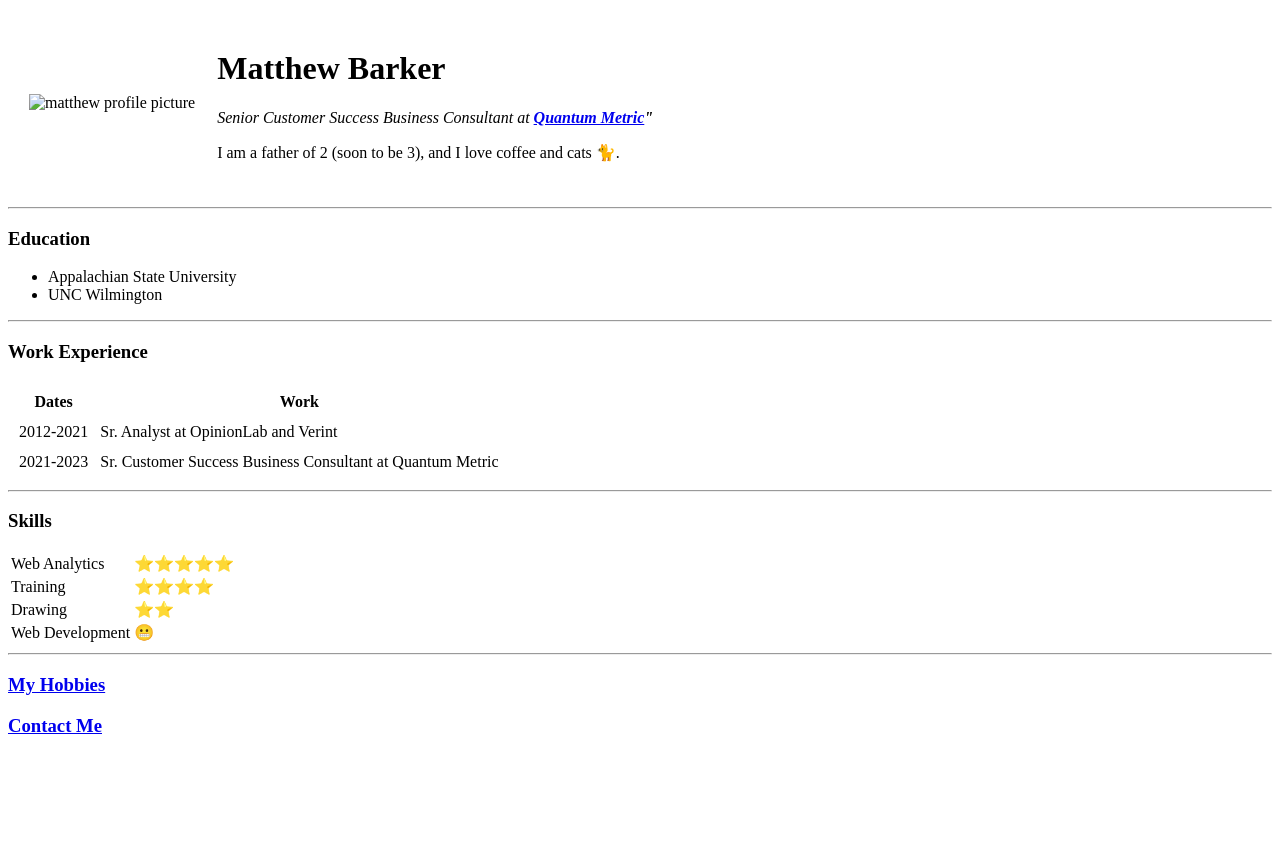
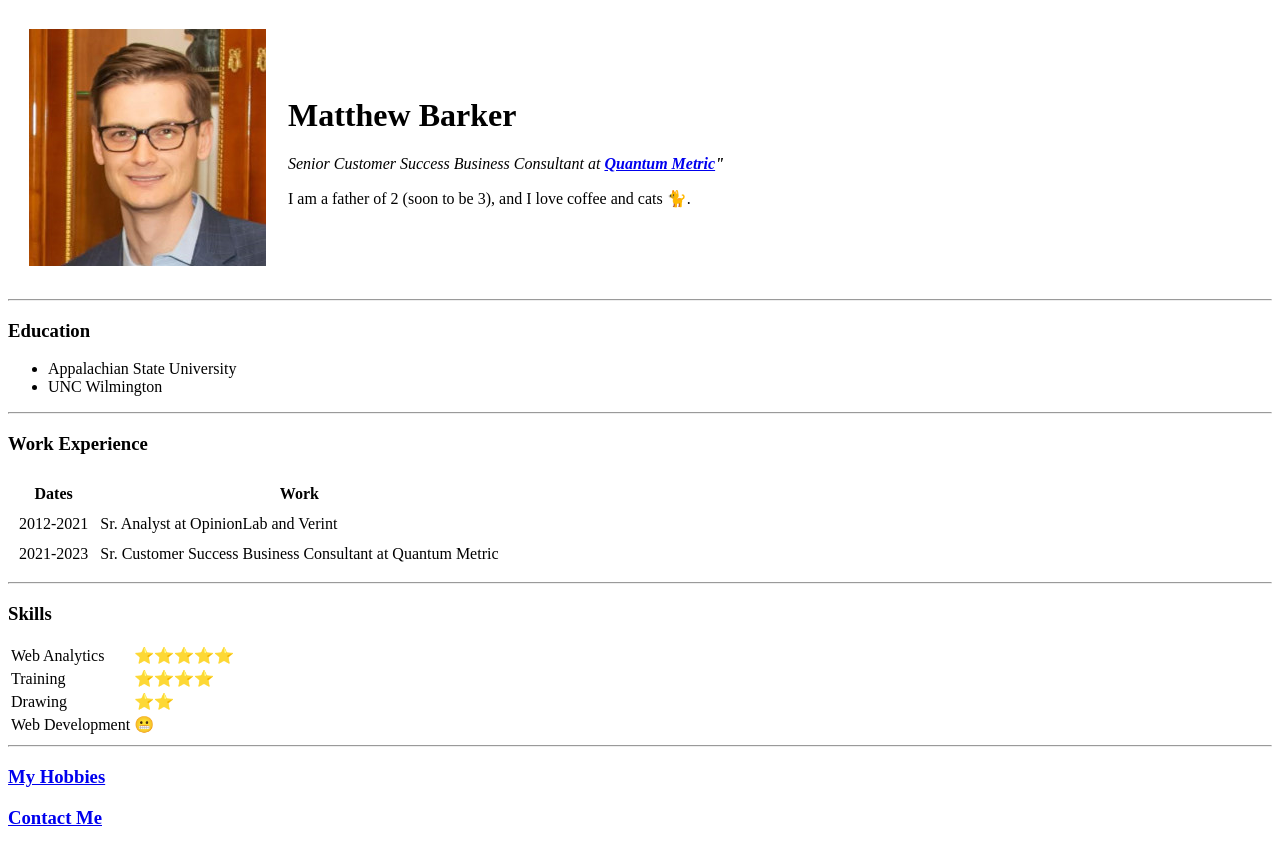
Before and after one commit to MBinNC/cv, a plain HTML site: page index.html in a window 1280 px wide. Before the commit the page ends 800 px from the top, so only its background shows below. Drawn offline with Linux system fonts and the light colour scheme.

Commit message:
Updated image source

```diff
--- a/index.html
+++ b/index.html
@@ -9,7 +9,7 @@
 <body>
   <table cellspacing="20">
     <tr>
-      <td><img src="Images/LinkedIn Photo.jpeg" alt="matthew profile picture"></td>
+      <td><img src="LinkedIn Photo.jpeg" alt="matthew profile picture"></td>
       <td>
         <h1>Matthew Barker</h1>
         <p><em>Senior Customer Success Business Consultant at <strong><a href="https://www.quantummetric.com/">Quantum Metric</a>"</strong></em></p>
```
